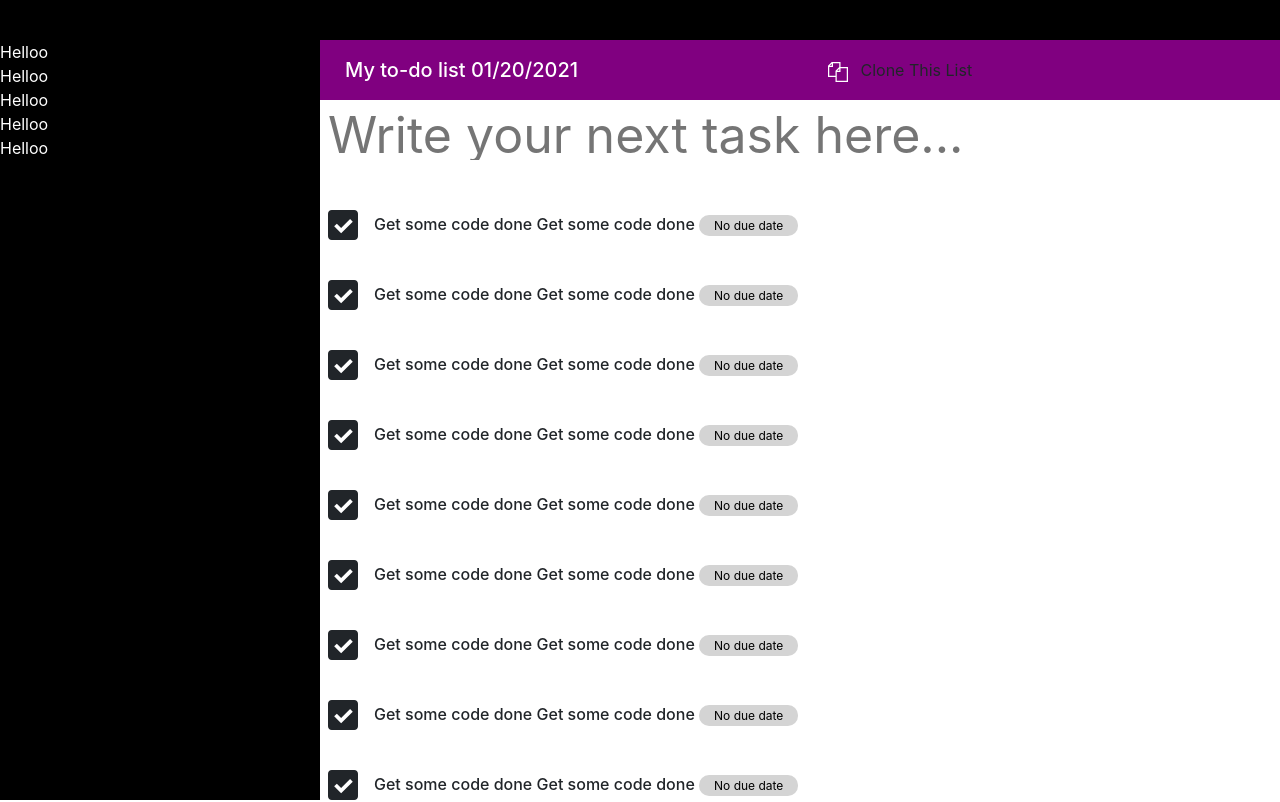
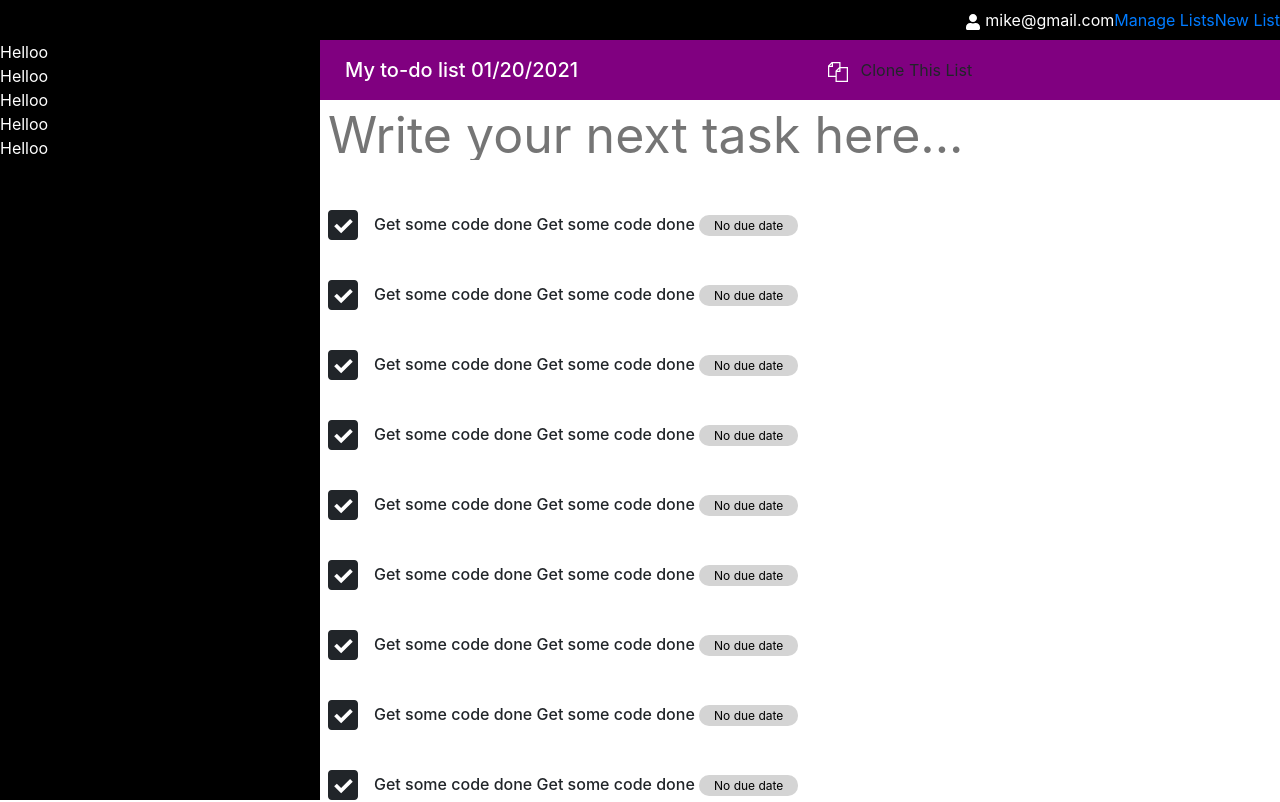
Before and after one commit to HarryNdegwa/fleetTest, a React (Create React App) app: page /tasks-dashboard in a window 1280 px wide. Shown: the top 802 px of the page. Built offline with nearby package versions, Linux system fonts and the light colour scheme.

Commit message:
Added dashboard top header email icon

```diff
--- a/src/components/TasksDashBoard/index.js
+++ b/src/components/TasksDashBoard/index.js
@@ -4,6 +4,8 @@ import Tasks from "../Tasks";
 import "./style.css";
 import Hamburger from "../MainHeader/Hamburger";
 import { ImCopy } from "react-icons/im";
+import { Link } from "react-router-dom";
+import { FaUser } from "react-icons/fa";
 
 function TaskDashBoard(props) {
   return (
@@ -12,7 +14,16 @@ function TaskDashBoard(props) {
         <Hamburger />
       </div>
       <div className="dashboard-top-header-wrapper">
-        <div className="dashboard-top-header"></div>
+        <div className="dashboard-top-header">
+          <p>
+            <span className="mx-1">
+              <FaUser />
+            </span>
+            mike@gmail.com
+          </p>
+          <Link to="/">Manage Lists</Link>
+          <Link to="/">New List</Link>
+        </div>
       </div>
       <div className="row no-gutters">
         <div className="col-md-2 col-lg-3">
--- a/src/components/TasksDashBoard/style.css
+++ b/src/components/TasksDashBoard/style.css
@@ -18,6 +18,10 @@
   left: 0;
   width: 100%;
   z-index: 1000;
+  display: flex;
+  justify-content: flex-end;
+  align-items: center;
+  color: #fff;
 }
 
 .dashboard-secondary-header {
```
